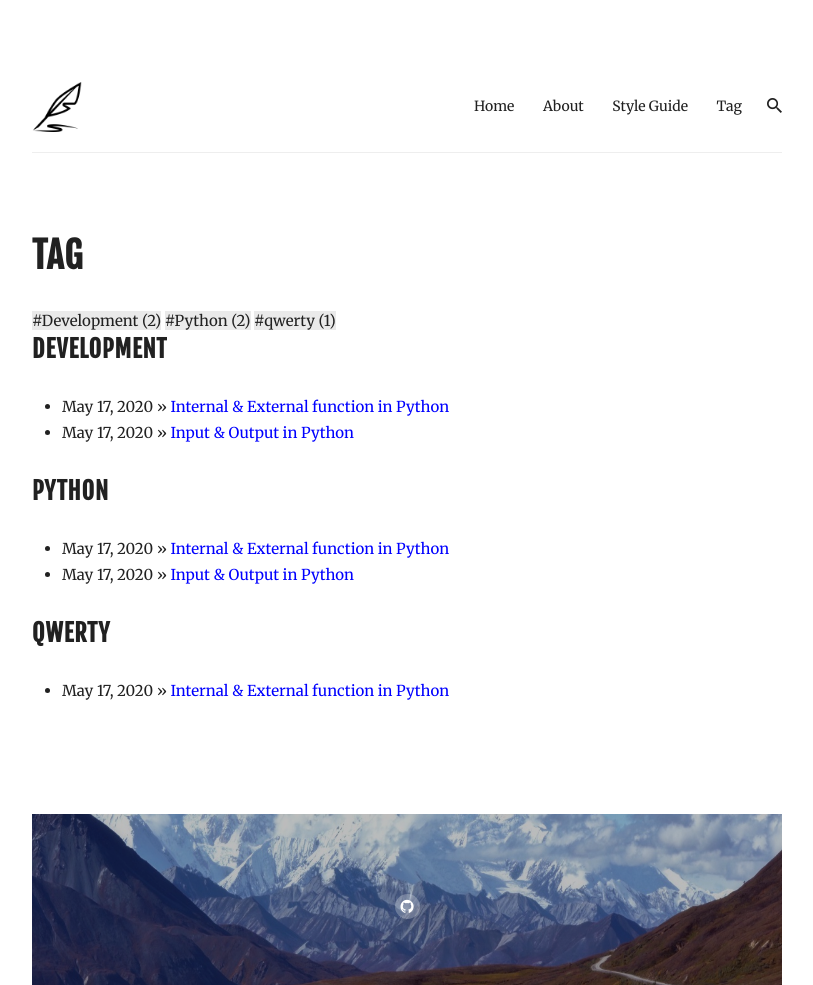
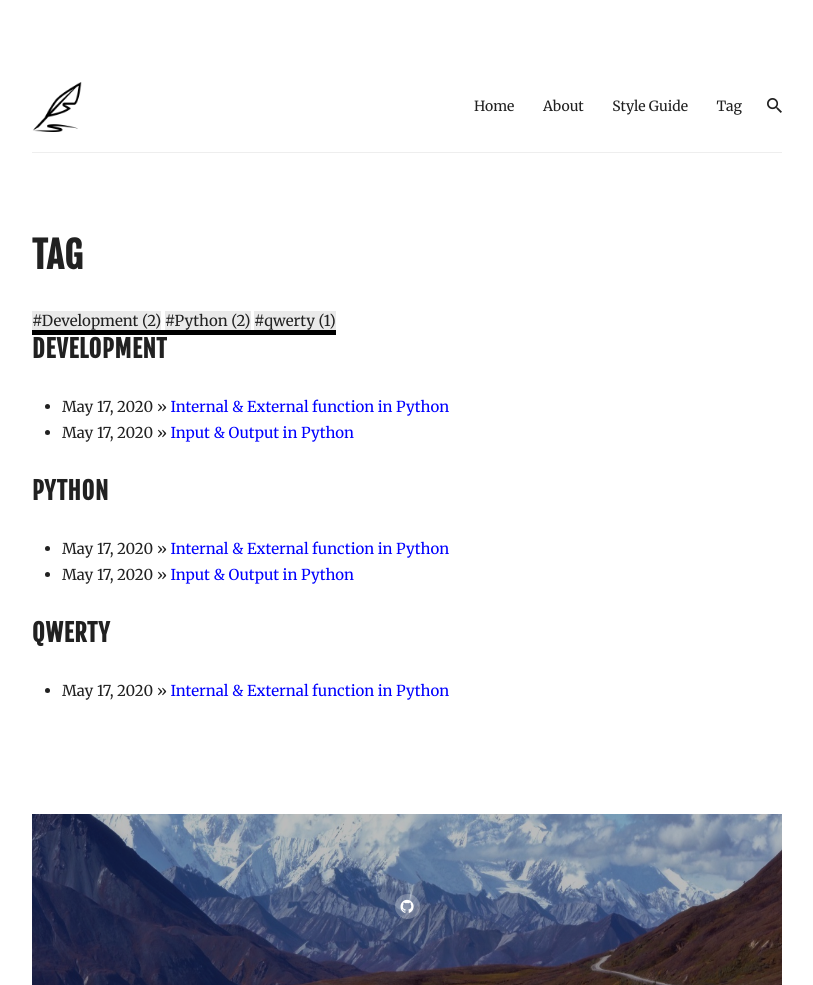
Before and after one commit to captwk5/captwk5.github.io, a Jekyll site: the page built from _pages/tag.md, in a window 1280 px wide. Shown: the whole page, without its empty margins (233-1046 px from the left). Built offline with Jekyll 4.4.1, drawn with Linux system fonts in a browser that asks for light colours; nearby versions of some CDN libraries.

Commit message:
tag style

```diff
--- a/_pages/tag.md
+++ b/_pages/tag.md
@@ -10,7 +10,7 @@ permalink: /tag/
 <!-- tag_words: {{ tag_words }} -->
 
 <div id="tags">
-  <div class="tag-box inline" border-bottom="5px">
+  <div class="tag-box inline" style="border-bottom:5px solid black">
     {% for tag in tag_words %}
       <a href="#{{ tag | cgi_escape }}" style="background-color:#eaeaea">#{{ tag }} (<span>{{ site.tags[tag] | size }}</span>)</a>
     {% endfor %}
```
